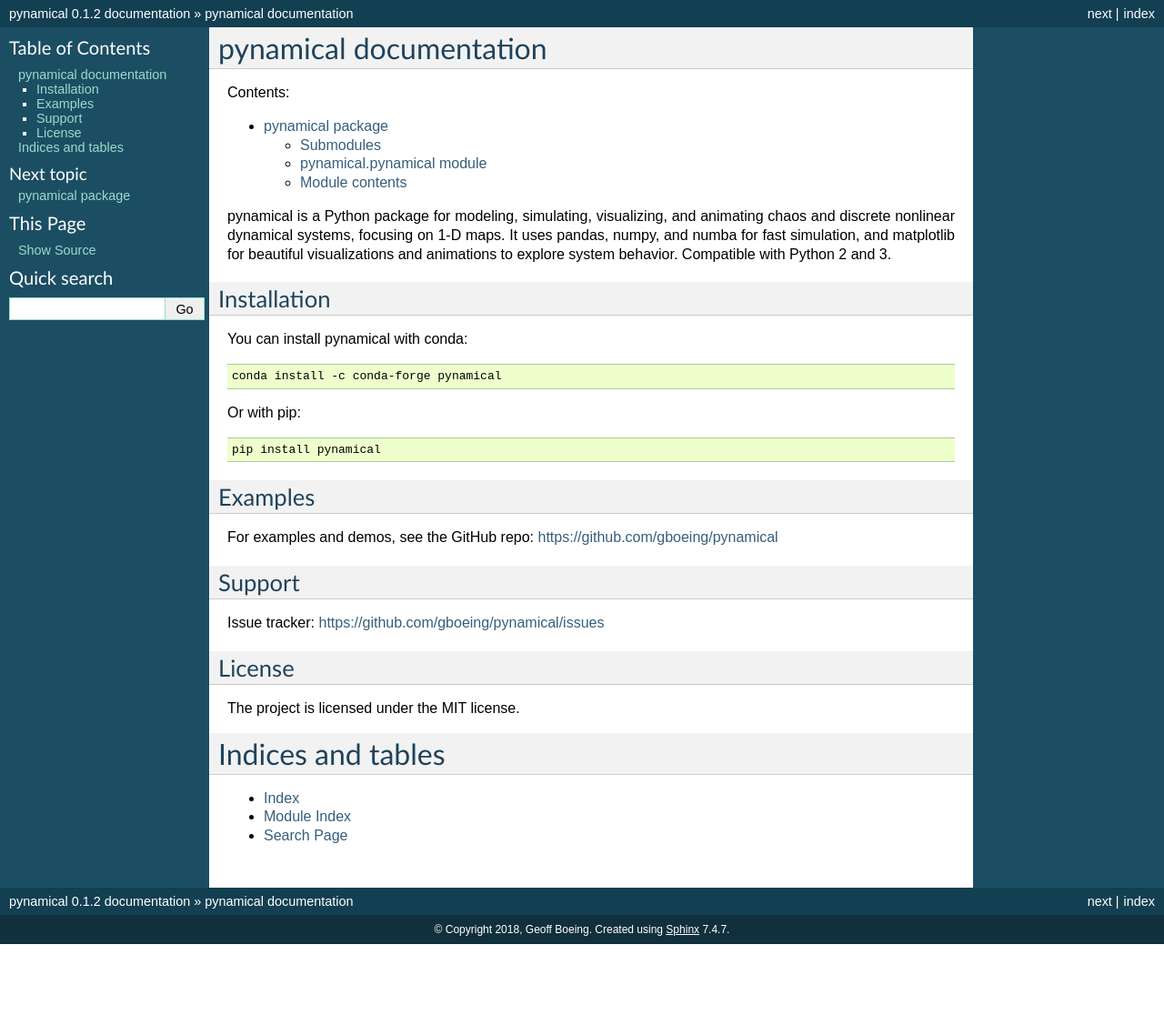
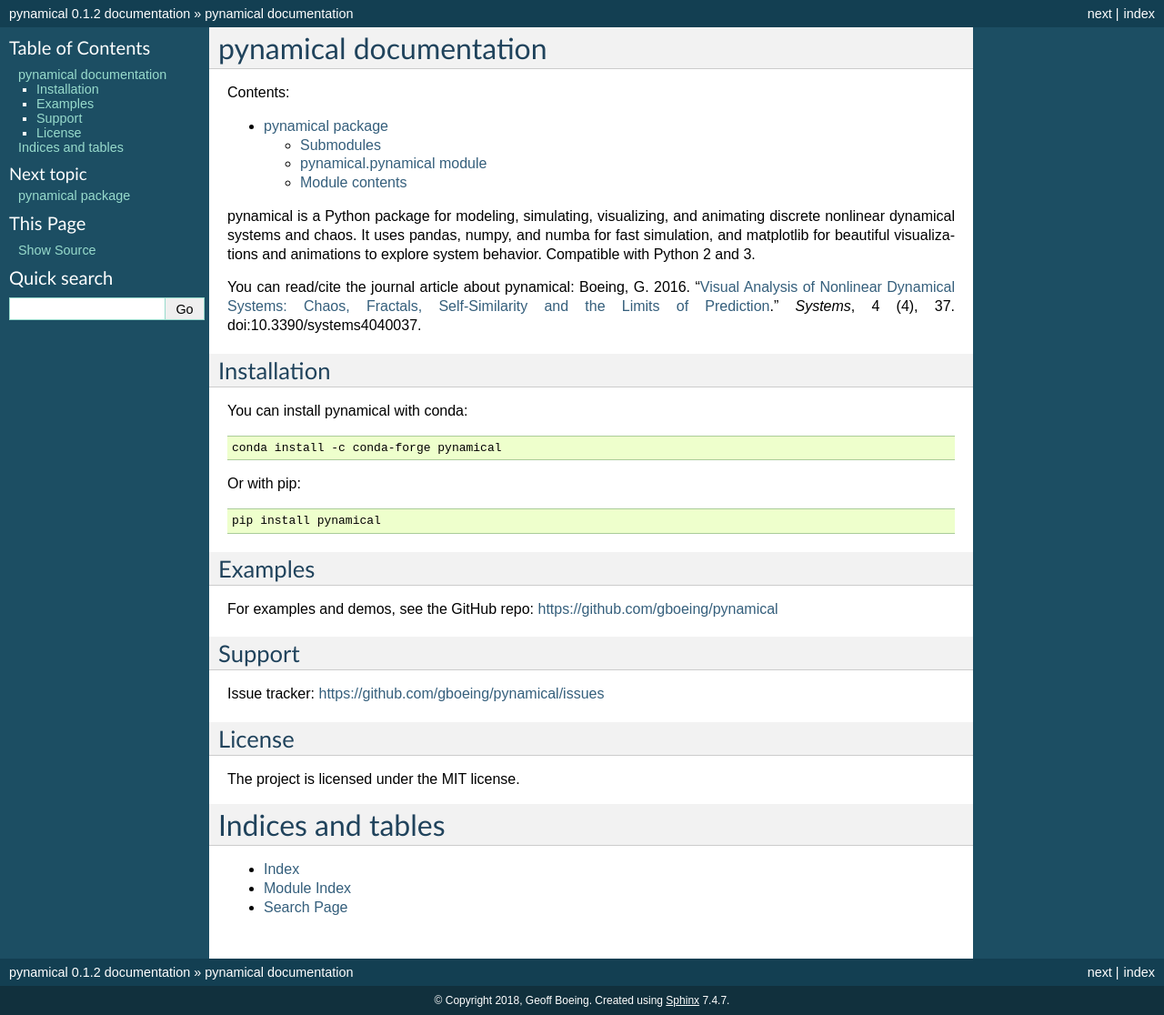
Before and after one commit to gboeing/pynamical, a Sphinx documentation site: the page built from docs/source/index.rst, in a window 1280 px wide. Shown: the whole page at 91% size. Built offline with Sphinx 7.4.7, drawn with Linux system fonts in a browser that asks for light colours; before the commit the page ends 1038 px from its top, so only the background shows below that.

Commit message:
update docs

```diff
--- a/docs/source/index.rst
+++ b/docs/source/index.rst
@@ -12,11 +12,9 @@ pynamical documentation
 
    pynamical
 
-pynamical is a Python package for modeling, simulating, visualizing, and animating chaos
-and discrete nonlinear dynamical systems, focusing on 1-D maps. It uses pandas, numpy, and
-numba for fast simulation, and matplotlib for beautiful visualizations and animations to
-explore system behavior. Compatible with Python 2 and 3.
+pynamical is a Python package for modeling, simulating, visualizing, and animating discrete nonlinear dynamical systems and chaos. It uses pandas, numpy, and numba for fast simulation, and matplotlib for beautiful visualizations and animations to explore system behavior. Compatible with Python 2 and 3.
 
+You can read/cite the journal article about pynamical: Boeing, G. 2016. "`Visual Analysis of Nonlinear Dynamical Systems: Chaos, Fractals, Self-Similarity and the Limits of Prediction`_." *Systems*, 4 (4), 37. doi:10.3390/systems4040037.
 
 Installation
 ------------
--- a/setup.py
+++ b/setup.py
@@ -6,6 +6,10 @@ long_description = """
 nonlinear dynamical systems and chaos. pynamical uses pandas, numpy, and numba for fast simulation,
 and matplotlib for beautiful visualizations and animations to explore system behavior. Compatible
 with Python 2 and 3. See the examples and demos on `GitHub`_.
+
+You can read/cite the journal article about pynamical: Boeing, G. 2016.
+"`Visual Analysis of Nonlinear Dynamical Systems: Chaos, Fractals, Self-Similarity and the Limits of Prediction`_."
+*Systems*, 4 (4), 37. doi:10.3390/systems4040037.
 
 .. _GitHub: https://github.com/gboeing/pynamical
 .. _Visual Analysis of Nonlinear Dynamical Systems\: Chaos, Fractals, Self-Similarity and the Limits of Prediction: http://geoffboeing.com/publications/nonlinear-chaos-fractals-prediction/
```
Also changed, not shown: README.md (+3 -2 lines).
